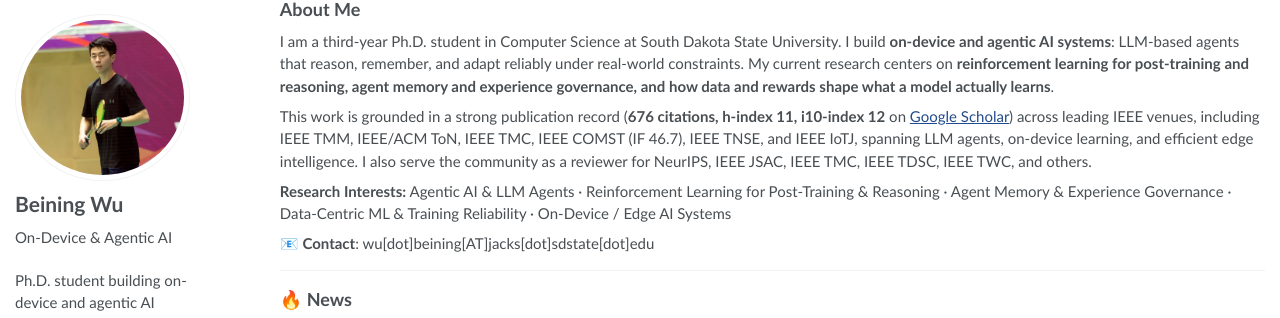
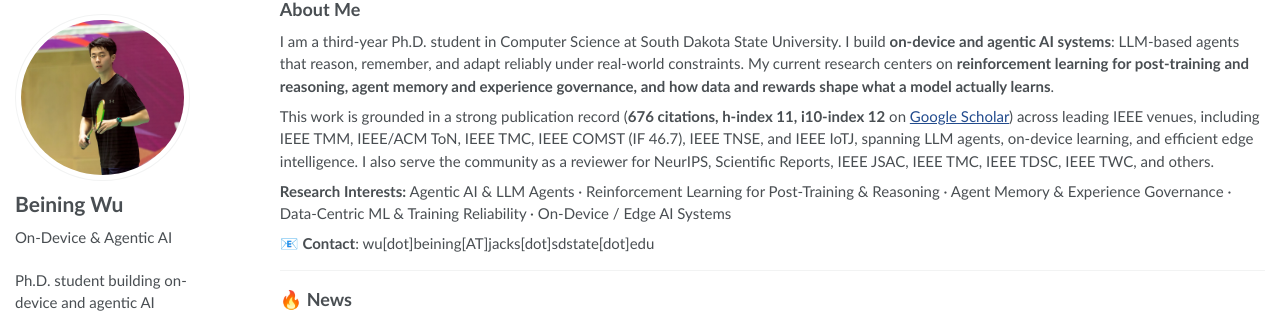
Before and after one commit to beining1008/beining1008.github.io, a Jekyll site: the page built from _pages/about.md, in a window 1280 px wide. Shown: the part 77-395 px from the top of the page. Built offline with Jekyll 4.4.1, drawn with Linux system fonts in a browser that asks for light colours.

Commit message:
Add Scientific Reports to the journal reviewer list and the bio line
Co-Authored-By: Claude Opus 5.5 <noreply@anthropic.com>

```diff
--- a/_pages/about.md
+++ b/_pages/about.md
@@ -30,7 +30,7 @@ redirect_from:
 
 I am a third-year Ph.D. student in Computer Science at South Dakota State University. I build **on-device and agentic AI systems**: LLM-based agents that reason, remember, and adapt reliably under real-world constraints. My current research centers on **reinforcement learning for post-training and reasoning, agent memory and experience governance, and how data and rewards shape what a model actually learns**.
 
-This work is grounded in a strong publication record (<b>676 citations, h-index 11, i10-index 12</b> on <a href="https://scholar.google.com/citations?user=UX2048QAAAAJ">Google Scholar</a>) across leading IEEE venues, including IEEE TMM, IEEE/ACM ToN, IEEE TMC, IEEE COMST (IF 46.7), IEEE TNSE, and IEEE IoTJ, spanning LLM agents, on-device learning, and efficient edge intelligence. I also serve the community as a reviewer for NeurIPS, IEEE JSAC, IEEE TMC, IEEE TDSC, IEEE TWC, and others.
+This work is grounded in a strong publication record (<b>676 citations, h-index 11, i10-index 12</b> on <a href="https://scholar.google.com/citations?user=UX2048QAAAAJ">Google Scholar</a>) across leading IEEE venues, including IEEE TMM, IEEE/ACM ToN, IEEE TMC, IEEE COMST (IF 46.7), IEEE TNSE, and IEEE IoTJ, spanning LLM agents, on-device learning, and efficient edge intelligence. I also serve the community as a reviewer for NeurIPS, Scientific Reports, IEEE JSAC, IEEE TMC, IEEE TDSC, IEEE TWC, and others.
 
 **Research Interests:** Agentic AI &amp; LLM Agents · Reinforcement Learning for Post-Training &amp; Reasoning · Agent Memory &amp; Experience Governance · Data-Centric ML &amp; Training Reliability · On-Device / Edge AI Systems
 
@@ -267,6 +267,7 @@ I serve as a reviewer for the following prestigious journals:
 - IEEE Access
 
 **Other Journals:**
+- Scientific Reports
 - High-Confidence Computing
 - ICT Express
 - Digital Communications and Networks
```
